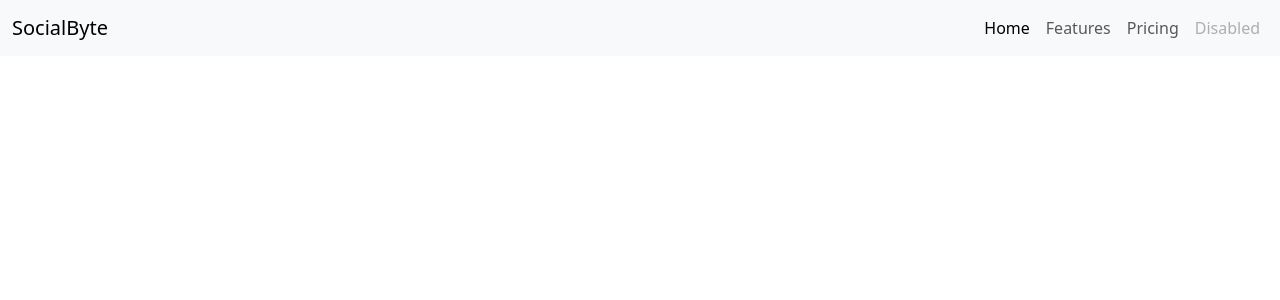
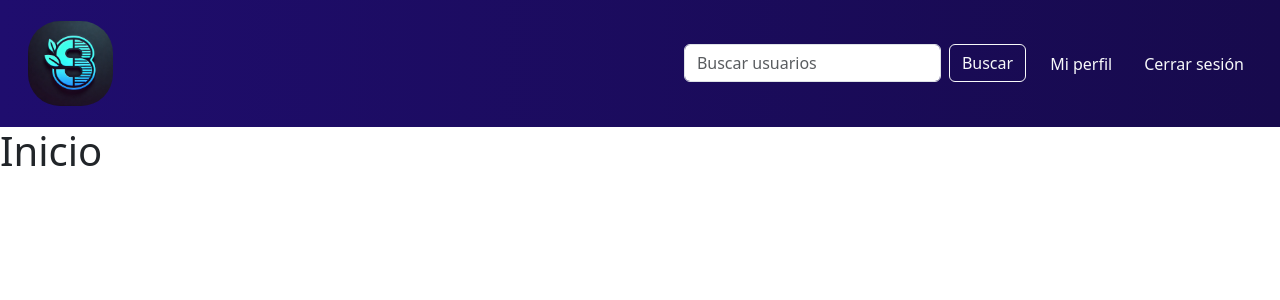
Before and after one commit to santimontironi/red-social-django, a Django app: page /inicio/ in a window 1280 px wide. Shown: the top 300 px of the page. Run offline with Django 5.2, Linux system fonts and the light colour scheme.

Commit message:
menu estilizado y funcion logout implementada

```diff
--- a/redsocialapp/templates/base.html
+++ b/redsocialapp/templates/base.html
@@ -12,25 +12,25 @@
 <body>
 
     {% if request.path != '/' and request.path != '/registro/' %}
-    <nav class="navbar navbar-expand-lg bg-body-tertiary">
+    <nav class="navbar navbar-expand-lg p-3" id="menu" style="background: linear-gradient(to right,#1f0d6e, #170a4d);">
         <div class="container-fluid">
-          <a class="navbar-brand" href="#">SocialByte</a>
-          <button class="navbar-toggler" type="button" data-bs-toggle="collapse" data-bs-target="#navbarNav" aria-controls="navbarNav" aria-expanded="false" aria-label="Toggle navigation">
+          <a class="navbar-brand" href="#"><img class="rounded-5" src="{% static 'img/logo.webp' %}" alt="logo" width="85"></a>
+          <button class="navbar-toggler bg-light" type="button" data-bs-toggle="collapse" data-bs-target="#navbarNav" aria-controls="navbarNav" aria-expanded="false" aria-label="Toggle navigation">
             <span class="navbar-toggler-icon"></span>
           </button>
           <div class="collapse navbar-collapse" id="navbarNav">
-            <ul class="navbar-nav ms-auto">
+            <ul class="navbar-nav d-flex gap-3 ms-auto">
               <li class="nav-item">
-                <a class="nav-link active" aria-current="page" href="/">Home</a>
+                <form class="d-flex" action="/buscar/" method="GET">
+                    <input class="form-control me-2" type="search" placeholder="Buscar usuarios" aria-label="Search" name="query">
+                    <button class="btn btn-outline-light" type="submit">Buscar</button>
+                </form>
               </li>
               <li class="nav-item">
-                <a class="nav-link" href="#">Features</a>
+                <a class="nav-link text-light" href="#">Mi perfil</a>
               </li>
               <li class="nav-item">
-                <a class="nav-link" href="#">Pricing</a>
-              </li>
-              <li class="nav-item">
-                <a class="nav-link disabled" aria-disabled="true">Disabled</a>
+                <a class="nav-link text-light" href="/cerrar-sesion/">Cerrar sesión</a>
               </li>
             </ul>
           </div>
--- a/redsocialapp/templates/inicio.html
+++ b/redsocialapp/templates/inicio.html
@@ -1,7 +1,11 @@
 {%extends 'base.html'%}
+
+{% block title %} Inicio {% endblock %}
 
 {% load static %}
 
 {% block content %}
 
+    <h1>Inicio</h1>
+
 {% endblock %}
--- a/redsocialapp/views.py
+++ b/redsocialapp/views.py
@@ -17,7 +17,7 @@ def ingreso(request):
             })
         else:
             login(request,usuarioAutenticado)
-            return redirect('home')
+            return redirect('inicio')
 
 def registro(request):
     if request.method == "GET":
@@ -44,3 +44,7 @@ def registro(request):
 def inicio(request):
     if request.method == "GET":
         return render(request,'inicio.html')
+
+def cerrarSesion(request):
+    logout(request)
+    return redirect('ingreso')
--- a/redsocialproject/urls.py
+++ b/redsocialproject/urls.py
@@ -22,5 +22,6 @@ urlpatterns = [
     path('admin/', admin.site.urls),
     path('', views.ingreso, name='ingreso'),
     path('registro/', views.registro, name='registro'),
-    path('inicio/',views.inicio,name='inicio')
+    path('inicio/',views.inicio,name='inicio'),
+    path('cerrar-sesion/',views.cerrarSesion, name='cerrar-sesion')
 ]
```
Also changed, not shown: db.sqlite3.
